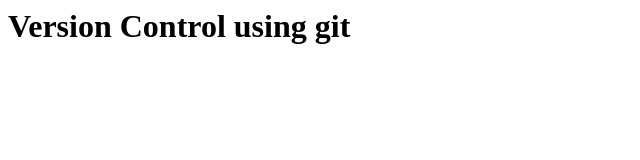
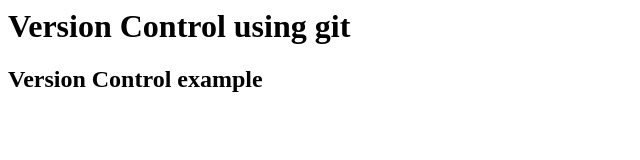
Before and after one commit to Aqeeb15/MyRepository, a plain HTML site: page index.html in a window 1280 px wide. Shown: the whole page, without its empty margins (0-640 px from the left). Drawn offline with Linux system fonts and the light colour scheme.

Commit message:
Update index.html

```diff
--- a/index.html
+++ b/index.html
@@ -3,5 +3,6 @@
 </head>
 <body>
 <h1>Version Control using git</h1>
+  <h2>Version Control example</h2>
 </body>
 </html>
```
